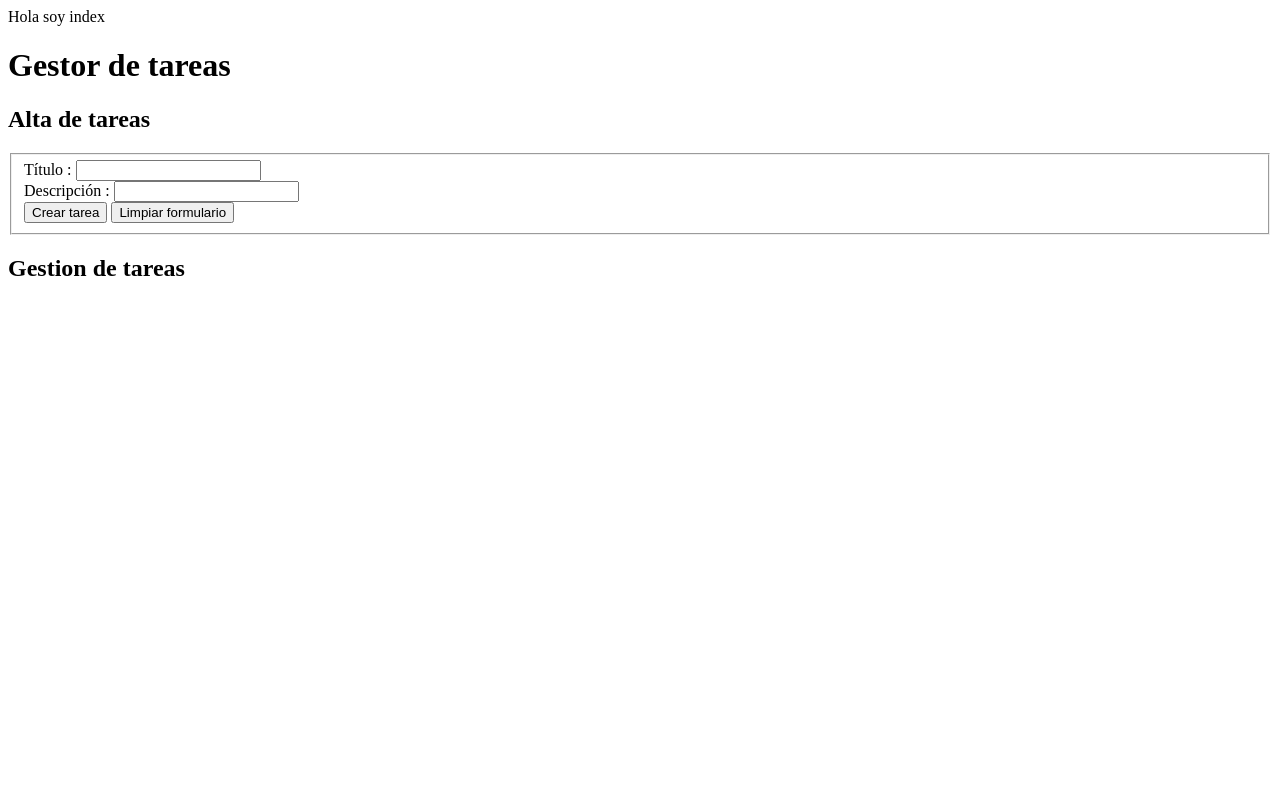
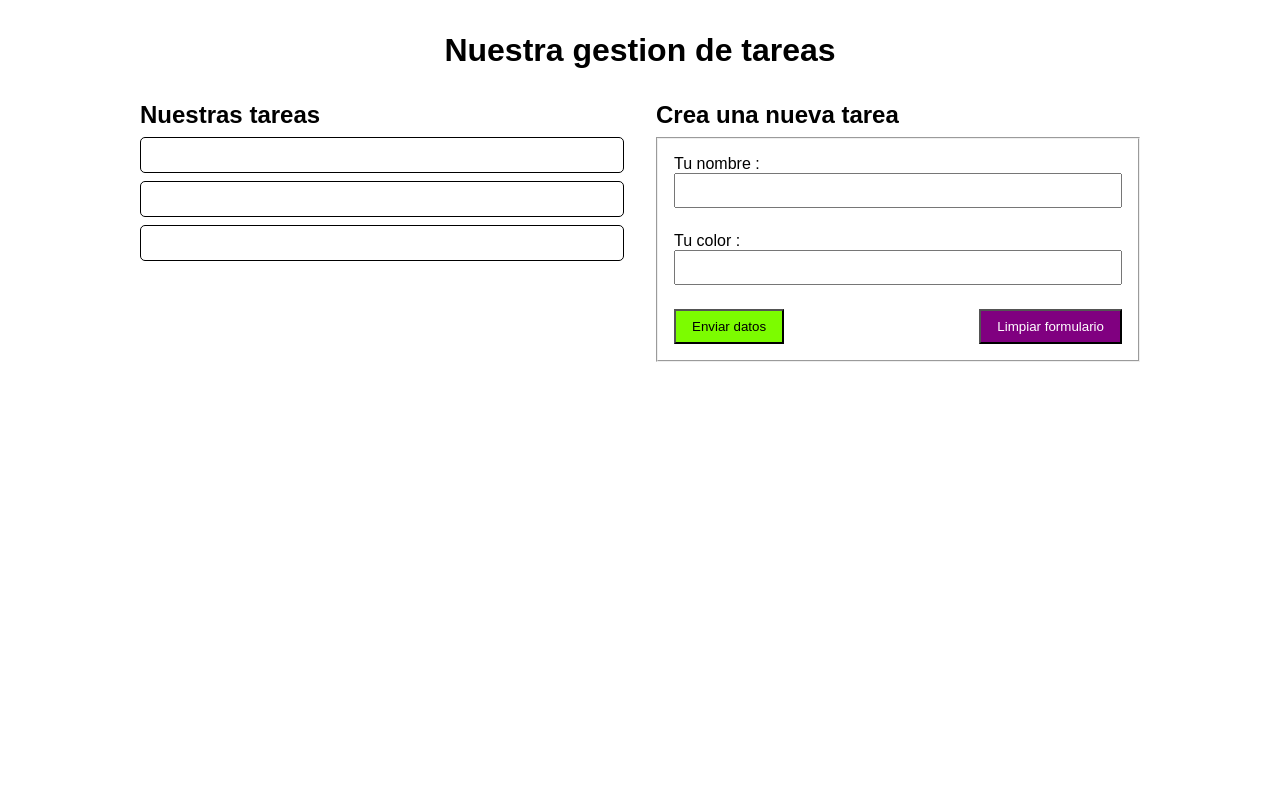
Before and after one commit to anondiaz/gestor_tareas_EC_UF1844, a PHP site: page / in a window 1280 px wide. Run offline with PHP 8.4, Linux system fonts and the light colour scheme; data comes from the database, SQL or seed files in the repository; data that the repository does not hold is empty; a stand-in replaces the project's code that opens the database connection.

Commit message:
In progress

```diff
--- a/BBDD/tareas_andres_diaz.sql
+++ b/BBDD/tareas_andres_diaz.sql
@@ -4,11 +4,15 @@ CREATE TABLE IF NOT EXISTS tareas (
 id_tarea  INT NOT NULL AUTO_INCREMENT PRIMARY KEY,
 -- id_usuario INT NOT NULL,
 titulo VARCHAR (50),
-descripcion VARCHAR (150),
+descripcion VARCHAR (200),
 fecha_new TIMESTAMP DEFAULT CURRENT_TIMESTAMP,
 fecha_modify TIMESTAMP DEFAULT CURRENT_TIMESTAMP
 -- id_estado INT NOT NULL
 );
+
+INSERT INTO tareas (titulo, descripcion) VALUES ("Crear la BBDD", "Plantear la BBDD y crear el script para generarla");
+INSERT INTO tareas (titulo, descripcion) VALUES ("Preparar estructura archivos", "Organizar la estructura de directorios para poder gestionar adecuadamente el proyecto");
+INSERT INTO tareas (titulo, descripcion) VALUES ("Empezar a programar", "Ponerse a picar código para que este lista a tiempo!");
 
 -- CREATE TABLE IF NOT EXISTS estados (
 -- id_estado  INT NOT NULL AUTO_INCREMENT PRIMARY KEY,
--- a/gestor_tareas_EC_UF1844/css/style.css
+++ b/gestor_tareas_EC_UF1844/css/style.css
@@ -0,0 +1,61 @@
+* {
+    margin: 0;
+    padding: 0;
+    box-sizing: border-box;
+    font-family: Arial, Helvetica, sans-serif;
+}
+
+h1 {
+    text-align: center;
+    margin: 2rem 0;
+}
+
+main {
+    max-width: 1000px;
+    margin: 0 auto;
+    display: grid;
+    grid-template-columns: 1fr 1fr;
+    gap: 2rem;
+
+    div {
+        margin: .5rem 0;
+        padding: 0.5rem 1rem;
+        border: 1px solid black;
+        border-radius: 5px;
+    }
+}
+
+form {
+    margin: 0.5rem 0;
+    div{
+        border: 0;
+    }
+    label {
+        display: block;
+    }
+    input{
+        width: 100%;
+        padding: 0.5rem 1rem;
+    }
+    div:last-child {
+    display: flex;
+    justify-content: space-between;
+    }
+    button[type='submit'] {
+        background-color: lawngreen;
+        padding: 0.5rem 1rem;
+
+    }
+    button[type='reset'] {
+        background-color: purple;
+        padding: 0.5rem 1rem;
+        color: white;
+    }
+}
+.items {
+    display: flex;
+    justify-content: space-between;
+    a{
+        color: inherit;
+    }
+}
--- a/gestor_tareas_EC_UF1844/index.php
+++ b/gestor_tareas_EC_UF1844/index.php
@@ -1,8 +1,26 @@
 <?php
 
-echo "Hola soy index";
+// Formas de llamar a un fichero en PHP, "introduce" el codigo en el punto donde se halle
+// include 'nombre_fichero.php'; // Usar el error como un warning, no detendremos el script
+// require 'nombre_fichero.php'; // Usar el error como crítico y detiene el script
+// include_once 'nombre_fichero.php';  // Usar el error como un warning, no detendremos el script, solo realiza la conexión una vez
+// require_once 'nombre_fichero.php'; // Usar el error como crítico y detiene el script, solo realiza la conexión una vez
 
-require_once 'connection.php';
+// require_once 'connection.php';
+require_once 'connection2.php';
+// require_once 'connection3.php';
+require_once 'traduccion_estados.php';
+// echo "Soy el index.php";
+// echo "<br>"."-----------------"."<br>";
+// foreach ($conn -> query('SELECT * FROM colores') as $fila) {
+//     print_r($fila);
+//     echo "<br>";
+//     echo $fila['usuario'];
+//     echo "<br>";
+// }
+// echo "<br>"."-----------------"."<br>";
+
+// Definir la querie como string
 $select = "SELECT * FROM tareas";
 
 // Preparación, '->' con espacios antes y después opcional
@@ -14,12 +32,28 @@ $preparacion->execute();
 //Obtener los valores seleccionados
 $arrayFilas = $preparacion->fetchAll();
 
+// print_r($arrayFilas);
+// Declaramos un color de letra base
+$color = "white";
+
+// if ($_GET) {
+//     // echo $_GET['id'];
+//     // echo $_GET['color'];
+//     foreach ($arrayColors as $esp => $eng)
+//         if ( $_GET['color'] == $eng )  {
+//             $_GET['color'] = $esp;
+//             break;
+//         }
+// }
+
 // Cerramos la conexión
 $conn = null;
 
+// echo "<br>"."-----------------"."<br>";
 ?>
+
 <!DOCTYPE html>
-<html lang="en">
+<html lang="es">
 <head>
     <meta charset="UTF-8">
     <meta name="viewport" content="width=device-width, initial-scale=1.0">
@@ -29,26 +63,49 @@ $conn = null;
 </head>
 <body>
     <header>
-        <h1>Gestor de tareas</h1>
+        <h1>Nuestra gestion de tareas</h1>
     </header>
     <main>
         <section>
+            <h2>Nuestras tareas</h2>
+            <?php foreach ($arrayFilas as $fila) : ?>
+
+                <?php if ( $fila['color'] == "white" || $fila['color'] == "yellow" || $fila['color'] == "pink" || $fila['color'] == "grey" )  {
+                    $color = "black";
+                 } else {
+                    $color = "white";
+                 }
+                  ?>
+                <div class="items" style="background-color:<?= $fila['color'] ?>; color: <?= $color?>">
+                    <p>
+                        <?= $fila['usuario'] ?>
+                    </p>
+                    <span>
+                        <a href="index.php?id=<?= $fila['id_color']?>&user= <?= str_replace(" ", "%20", $fila['usuario'])?>&color=<?= $fila['color']?>"><i class="fa-solid fa-user-pen"></i></a>
+                        <a href="delete.php?id=<?= $fila['id_color']?>"><i class="fa-solid fa-trash"></i></a>
+                    </span>
+
+                </div>
+
+            <?php endforeach ?>
+        </section>
+        <section>
 
             <?php if ($_GET ) : ?>
-                <h2>Modifica tu tarea</h2>
+                <h2>Modifica tus tareas</h2>
                 <form action="update.php" method="post">
                     <fieldset>
                     <input type="text" name="id" value="<?= $_GET['id'] ?>" hidden >
                         <div>
-                            <label for="usuario">Título : </label>
+                            <label for="usuario">Tu nombre : </label>
                             <input type="text" name="usuario" id="usuario" value="<?= $_GET['user'] ?>" >
                         </div>
                             <div>
-                                <label for="color">Descripción : </label>
+                                <label for="color">Tu color : </label>
                                 <input type="text" name="color" id="color" value="<?= $_GET['color']?>" >
                             </div>
                             <div>
-                                <button type="submit">Actualizar</button>
+                                <button type="submit">Enviar datos</button>
                                 <button type="reset">Limpiar formulario</button>
                             </div>
 
@@ -59,20 +116,20 @@ $conn = null;
 
 
 
-                <h2>Alta de tareas</h2>
+                 <h2>Crea una nueva tarea</h2>
                  <form action="insert.php" method="post">
                     <fieldset>
 
                         <div>
-                            <label for="usuario">Título : </label>
+                            <label for="usuario">Tu nombre : </label>
                             <input type="text" name="usuario" id="usuario">
                         </div>
                         <div>
-                            <label for="color">Descripción : </label>
+                            <label for="color">Tu color : </label>
                             <input type="text" name="color" id="color">
                         </div>
                         <div>
-                            <button type="submit">Crear tarea</button>
+                            <button type="submit">Enviar datos</button>
                             <button type="reset">Limpiar formulario</button>
                         </div>
 
@@ -81,30 +138,6 @@ $conn = null;
                  </form>
                  <?php endif;  ?>
         </section>
-        <section>
-        <h2>Gestion de tareas</h2>
-        <?php foreach ($arrayFilas as $fila) : ?>
-
-            <?php if ( $fila['color'] == "white" || $fila['color'] == "yellow" || $fila['color'] == "pink" || $fila['color'] == "grey" )  {
-                $color = "black";
-            } else {
-                $color = "white";
-            }
-            ?>
-            <div class="items" style="background-color:<?= $fila['color'] ?>; color: <?= $color?>">
-                <p>
-                    <?= $fila['usuario'] ?>
-                </p>
-                <span>
-                    <a href="index.php?id=<?= $fila['id_color']?>&user= <?= str_replace(" ", "%20", $fila['usuario'])?>&color=<?= $fila['color']?>"><i class="fa-solid fa-user-pen"></i></a>
-                    <a href="delete.php?id=<?= $fila['id_color']?>"><i class="fa-solid fa-trash"></i></a>
-                </span>
-
-            </div>
-
-        <?php endforeach ?>
-        </section>
     </main>
-
 </body>
 </html>
--- /dev/null
+++ b/gestor_tareas_EC_UF1844/traduccion_estados.php
@@ -0,0 +1,8 @@
+<?php
+
+$arrayEstados = [
+    "Urgente" => "red",
+    "Ejecución" => "blue",
+    "Finalizada" => "green",
+    "Pendiente" => "orange"
+];
```
Also changed, not shown: gestor_tareas_EC_UF1844/pruebas.html (renamed from gestor_tareas_EC_UF1844/index.html).
